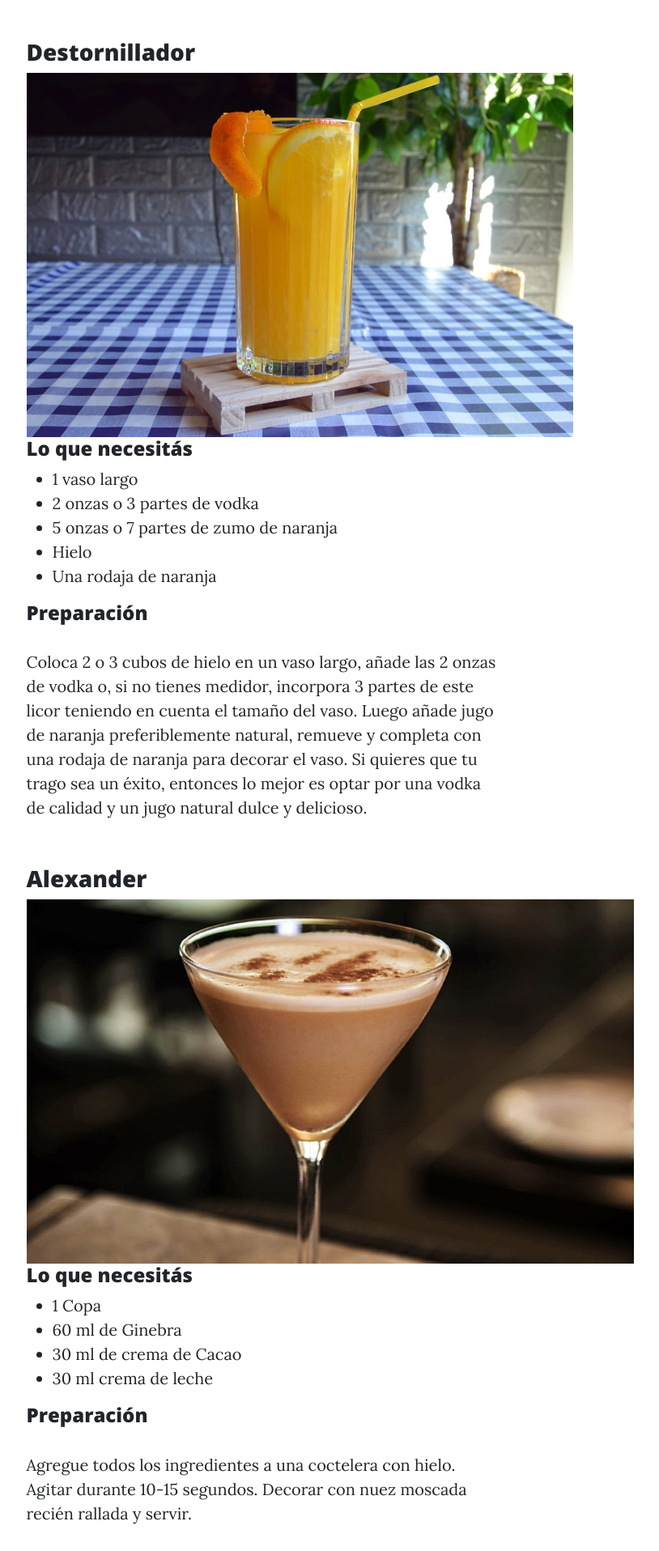
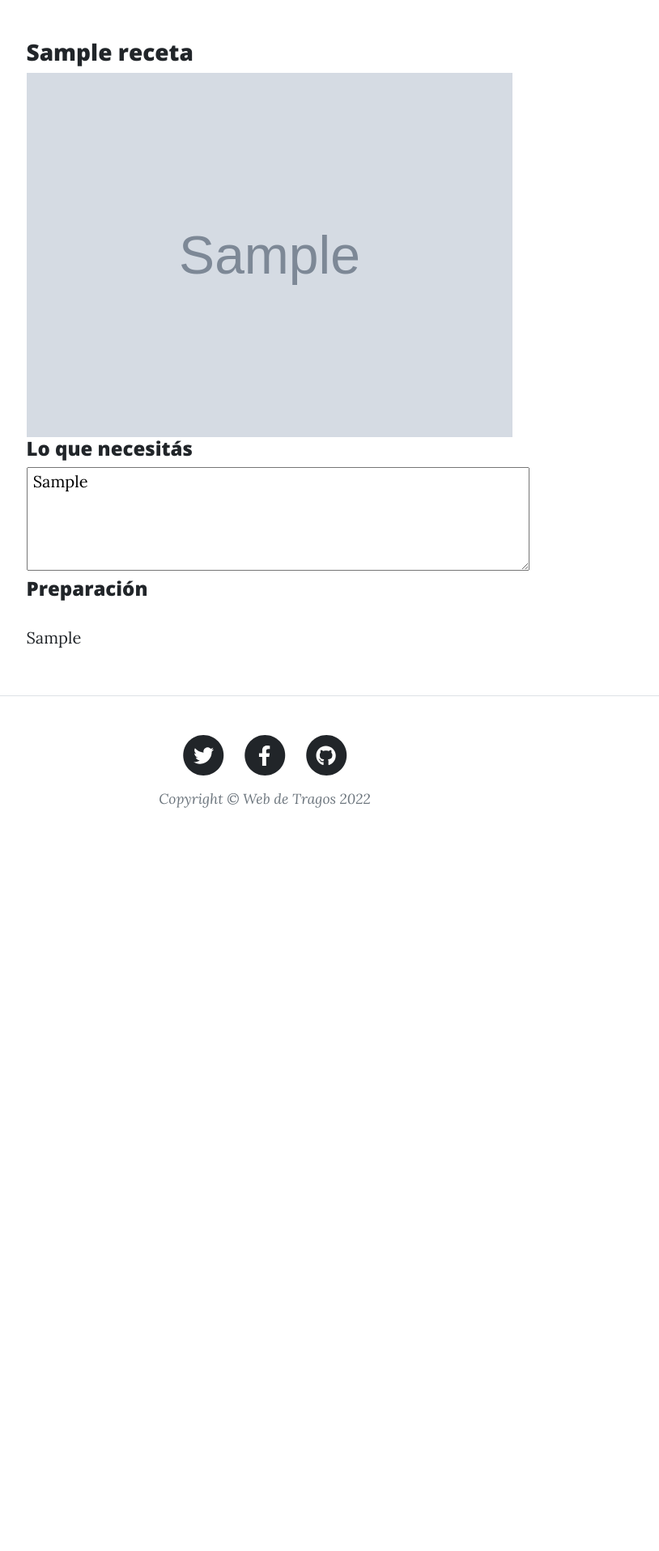
Before and after one commit to charly130881/web-de-tragos, a Django app: page /tragos/ in a window 1280 px wide. Shown: the part 544-2460 px from the top of the page at 81% size, without its empty margins (313-1127 px from the left). After the commit the page ends 1542 px from the top, so only its background shows below. Run offline with Django 4.2, Linux system fonts and the light colour scheme; tables that the repository leaves empty hold one stand-in row (values such as "Sample post"); grey boxes marked "Sample" are stand-in pictures; some libraries are stand-ins or nearby versions.

Commit message:
Se modifico la pagina de tragos

```diff
--- a/templates/web_de_tragos/publica/tragos.html
+++ b/templates/web_de_tragos/publica/tragos.html
@@ -17,69 +17,26 @@
 {% endblock cabecera %}
 
 {% block contenido %}
-    <!-- Post Content-->
+
+    <div>
+        {% for trago in tragos %}
+
             <article class="mb-4">
                 <div class="container px-4 px-lg-5">
                     <div class="row gx-4 gx-lg-5 justify-content-center">
                         <div class="col-md-10 col-lg-8 col-xl-7">
-                    <h3>Destornillador</h3>
-                    <img src={% static '/img/destornillador.jpg' %} alt="" height="450px">
+                            <h3> {{trago.nombre}} </h3>
+                            <img src= "{{trago.imagen.url}}" alt="" height="450px">
                             <h4>Lo que necesitás</h4>
-                    <ul>
-                        <li>1 vaso largo</li>
-                        <li>2 onzas o 3 partes de vodka</li>
-                        <li>5 onzas o 7 partes de zumo de naranja</li>
-                        <li>Hielo</li>
-                        <li>Una rodaja de naranja</li>
-                    </ul>
+                            <textarea rows="6" cols="50"> {{trago.Ingredientes}} </textarea>
                             <h4>Preparación</h4>
-                    <p>Coloca 2 o 3 cubos de hielo en un vaso largo, añade las 2 onzas de vodka o, si no tienes medidor, incorpora 3 partes de este licor teniendo en cuenta el tamaño del vaso. Luego añade jugo de naranja preferiblemente natural, remueve y completa con una rodaja de naranja para decorar el vaso. Si quieres que tu trago sea un éxito, entonces lo mejor es optar por una vodka de calidad y un jugo natural dulce y delicioso.</p>
+                            <p> {{trago.preparacion}} </p>
                         </div>
                     </div>
                 </div>
             </article>
-    <article class="mb-4">
-        <div class="container px-4 px-lg-5">
-            <div class="row gx-4 gx-lg-5 justify-content-center">
-                <div class="col-md-10 col-lg-8 col-xl-7">
-                    <h3>Alexander</h3>
-                    <img src={% static '/img/alexander.jpg' %} alt="" height="450px">
-                    <h4>Lo que necesitás</h4>
-                    <ul>
-                        <li>1 Copa</li>
-                        <li>60 ml de Ginebra</li>
-                        <li>30 ml de crema de Cacao</li>
-                        <li>30 ml crema de leche</li>
-                    </ul>
-                    <h4>Preparación</h4>
-                    <p>Agregue todos los ingredientes a una coctelera con hielo. Agitar durante 10-15 segundos.
-                        Decorar con nuez moscada recién rallada y servir.</p>
+
+        {% endfor %}
     </div>
-            </div>
-        </div>
-    </article>
-    <article class="mb-4">
-        <div class="container px-4 px-lg-5">
-            <div class="row gx-4 gx-lg-5 justify-content-center">
-                <div class="col-md-10 col-lg-8 col-xl-7">
-                    <h3>Margarita</h3>
-                    <img src={% static '/img/margarita.jpeg' %} alt="" height="450px">
-                    <h4>Lo que necesitás</h4>
-                    <ul>
-                        <li>1 Copa de boca ancha</li>
-                        <li>60 ml de Tequila blanco</li>
-                        <li>40 ml de triple seco o licor de naranja</li>
-                        <li>60 ml de zumo de lima</li>
-                        <li>Hielo</li>
-                        <li>Sal y azúcar para adornar</li>
-                    </ul>
-                    <h4>Preparación</h4>
-                    <p>Primero decoraremos el borde de sal. Cogemos un vaso ancho y ovalado (el clásico de margarita) lo mojamos en un poco de sirope de azúcar presionando y a continuación, lo pasamos por un plato con sal, colocamos la lima y reservamos.
-                        Exprimimos las limas para extraer su zumo, puedes utilizar un prensador de limas que resulta de lo más útil pero también te sirve cualquier exprimidor que utilices para limones o naranjas. En nuestro caso no colamos el zumo, aunque si cae alguna pepita la retiramos.
-                        Con la ayuda del vaso medidor vertemos en la coctelera el zumo de lima recién exprimido, el tequila, y el triple seco, en este orden.
-                        Metemos cuatro o cinco cubos de hielo y agitamos bien durante unos 15 segundo, con brío y arte. Luego servimos el cóctel con ayuda del filtro de la propia coctelera o el colador en el vaso que tenemos preparado anteriormente.</p>
-                </div>
-            </div>
-        </div>
-    </article>
+
 {% endblock contenido %}
--- a/web_de_tragos/models.py
+++ b/web_de_tragos/models.py
@@ -15,13 +15,22 @@ class Tamaño(models.Model):
     tamaño = models.CharField(max_length=25, verbose_name='Tamaño', default=1)
     info_tamaño = models.TextField(("info del tamaño"))
 
+    def __str__(self):
+        return f"{self.tamaño}"
+
 class Funcion(models.Model):
     funcion = models.CharField(max_length=25, verbose_name='Funcion', default=1)
     info_Funcion = models.TextField(("info de funcion"))
 
+    def __str__(self):
+        return f"{self.funcion}"
+
 class Caracteristica(models.Model):
     caracteristica = models.CharField(max_length=25, verbose_name='Caracteristica', default=1)
     info_caracteristica = models.TextField(("info de caracteristica"))
+
+    def __str__(self):
+        return f"{self.caracteristica}"
 
 # class Usuario(models.Model):
 #     usuario = models.CharField(max_length=25, verbose_name='nombre de usuario')
--- a/web_de_tragos/views.py
+++ b/web_de_tragos/views.py
@@ -22,9 +22,8 @@ def about(request):
     return HttpResponse(template.render(context, request))
 
 def tragos(request):
-    template = loader.get_template('web_de_tragos/publica/tragos.html')
-    context = {'titulo': 'Tragos'}
-    return HttpResponse(template.render(context, request))
+    recetas = Receta.objects.all()
+    return render(request, 'web_de_tragos/publica/tragos.html',{'tragos':recetas})
 
 
 def contacto(request):
```
Also changed, not shown: media/Imagenes/alexander.jpg (added), media/Imagenes/margarita.jpeg (added). Lines whose indentation alone changed are shown as unchanged.
